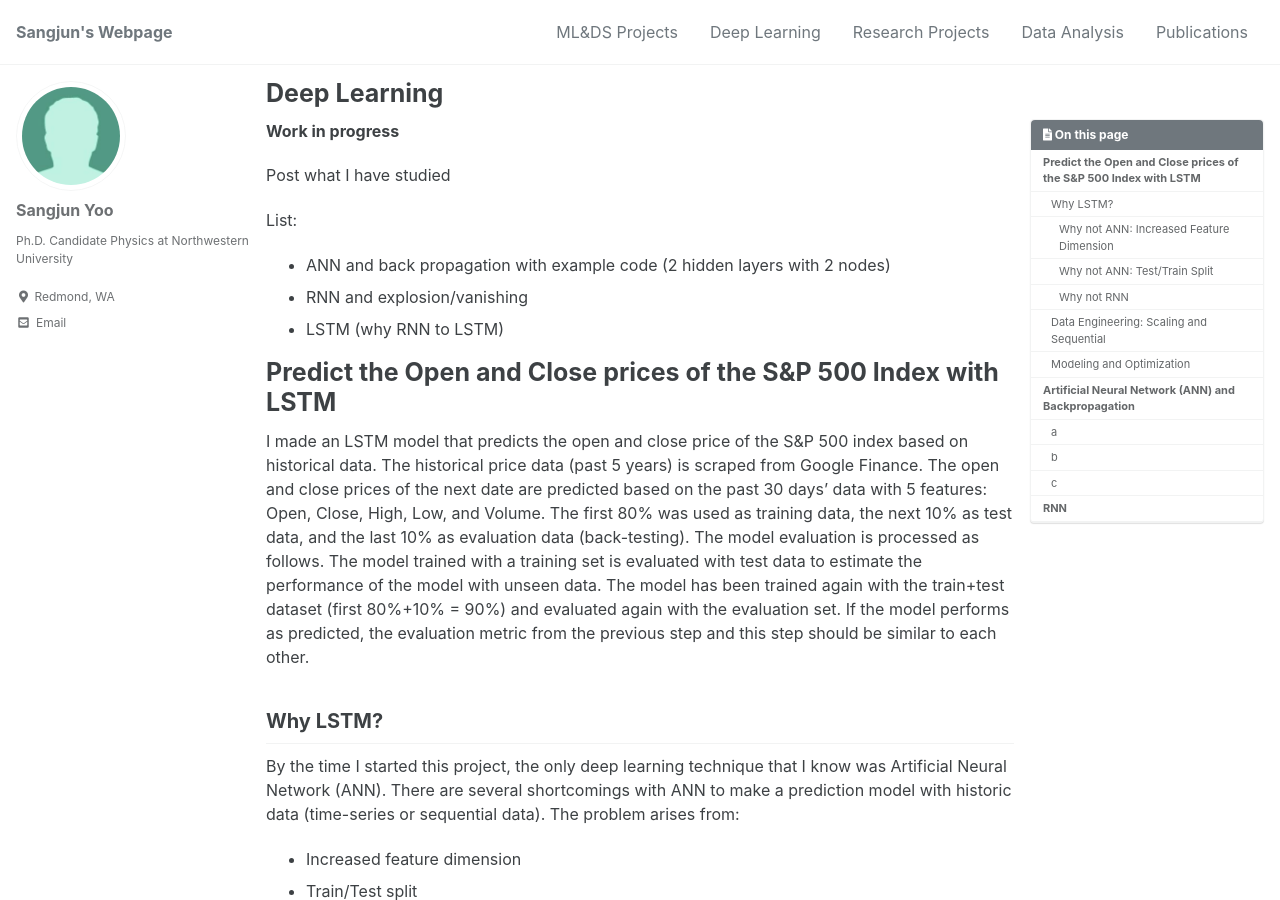
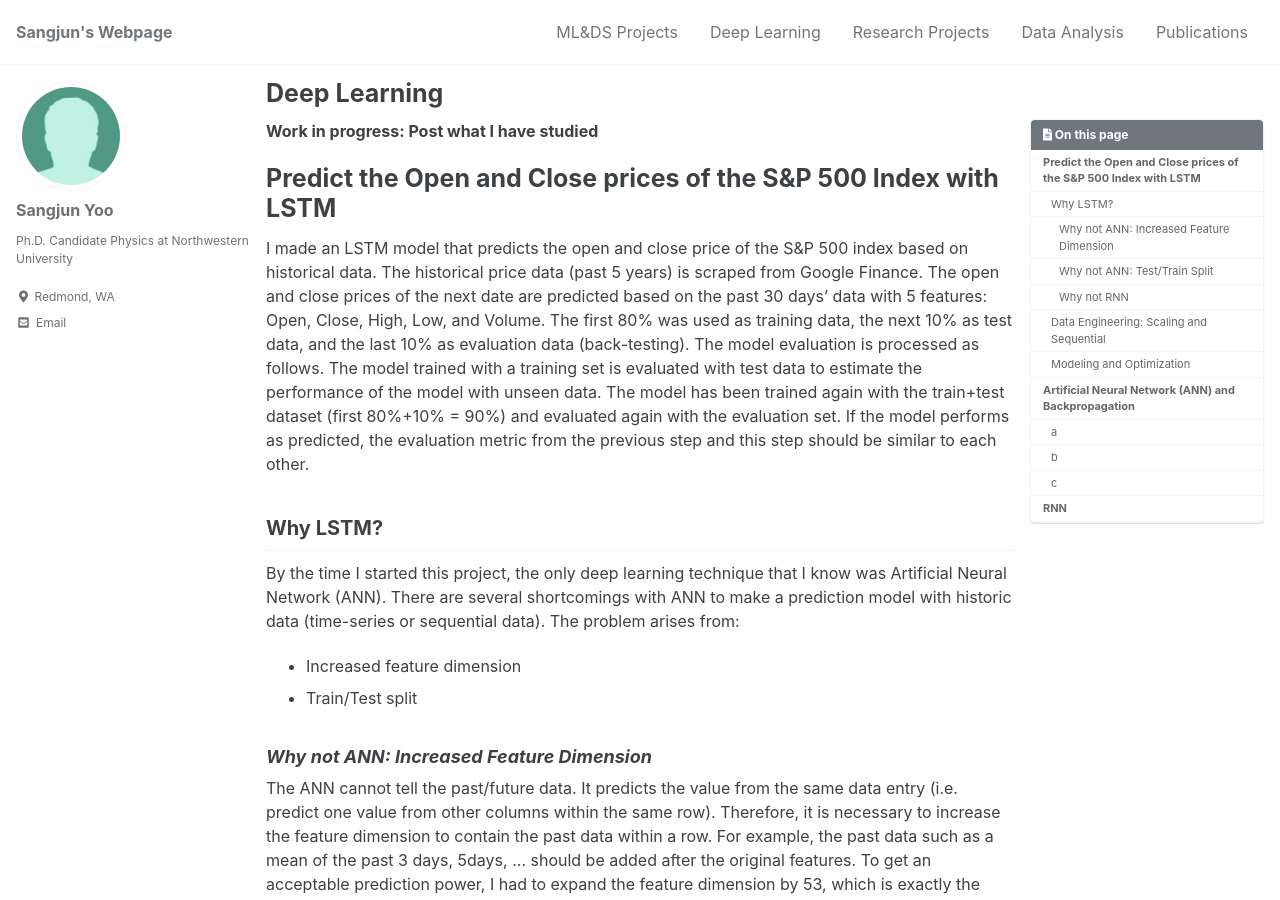
Before and after one commit to sangjunyoo-phd/sangjunyoo-phd.github.io, a Jekyll site: the page built from _pages/deeplearning.md, in a window 1280 px wide and 900 px high. Built offline with Jekyll 4.4.1, drawn with Linux system fonts in a browser that asks for light colours; cached includes are drawn as plain includes.

Commit message:
Update deeplearning.md

```diff
--- a/_pages/deeplearning.md
+++ b/_pages/deeplearning.md
@@ -4,14 +4,7 @@ permalink: /deeplearning/
 toc: true
 ---
 
-**Work in progress**
-
-Post what I have studied
-
-List:
-* ANN and back propagation with example code (2 hidden layers with 2 nodes)
-* RNN and explosion/vanishing
-* LSTM (why RNN to LSTM)
+**Work in progress: Post what I have studied**
 
 # Predict the Open and Close prices of the S&P 500 Index with LSTM
 I made an LSTM model that predicts the open and close price of the S&P 500 index based on historical data. The historical price data (past 5 years) is scraped from Google Finance. The open and close prices of the next date are predicted based on the past 30 days' data with 5 features: Open, Close, High, Low, and Volume. The first 80% was used as training data, the next 10% as test data, and the last 10% as evaluation data (back-testing). The model evaluation is processed as follows. The model trained with a training set is evaluated with test data to estimate the performance of the model with unseen data. The model has been trained again with the train+test dataset (first 80%+10% = 90%) and evaluated again with the evaluation set. If the model performs as predicted, the evaluation metric from the previous step and this step should be similar to each other.
```
